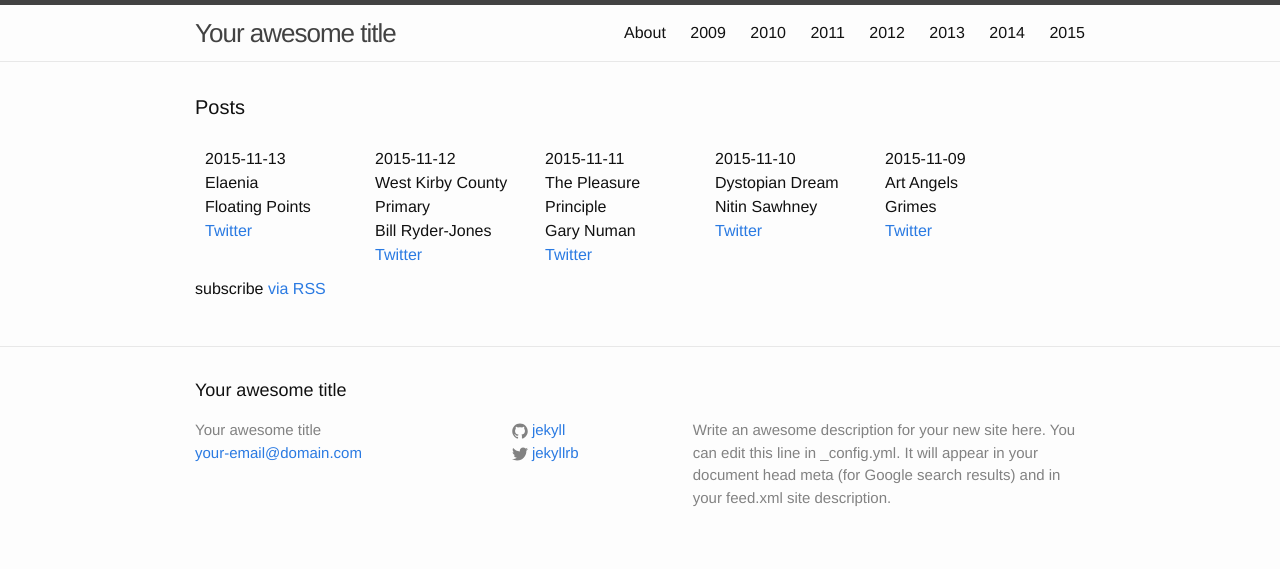
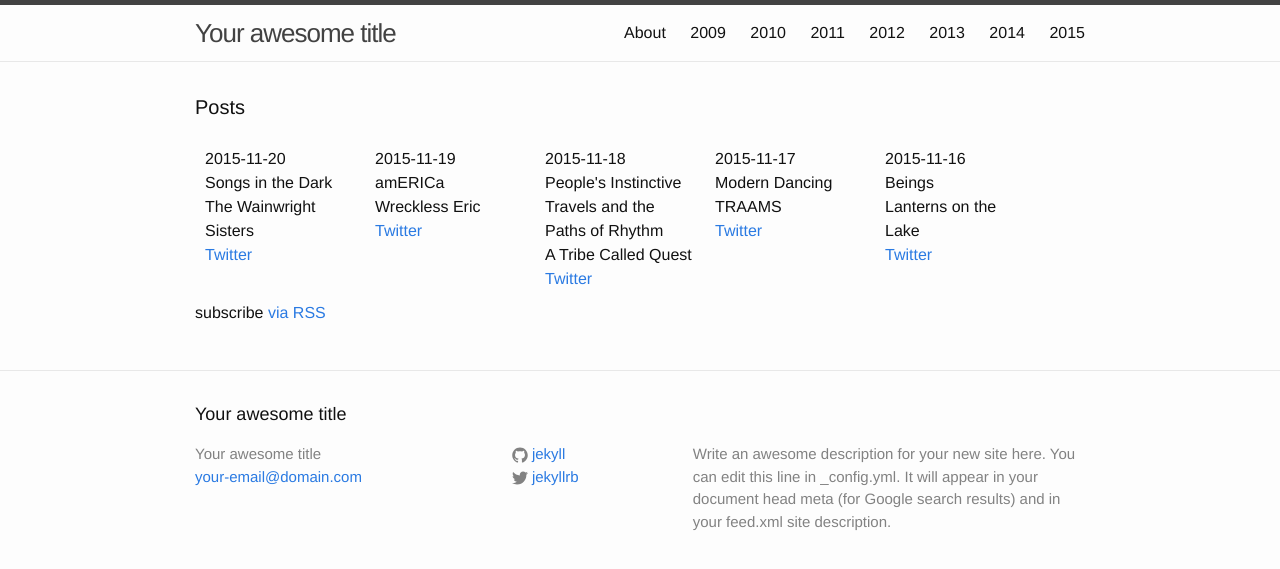
Before and after one commit to karaken12/bbc6musicaotd, a Jekyll site: the page built from site/index.html, in a window 1280 px wide. Shown: the top 569 px of the page. Built offline with Jekyll 4.4.1, drawn with Linux system fonts in a browser that asks for light colours.

Commit message:
Albums for week beginning 2015-11-16.

```diff
--- a/site/_data/year/2015.yml
+++ b/site/_data/year/2015.yml
@@ -1101,3 +1101,28 @@
   title: Elaenia
   twitter: https://twitter.com/BBC6Music/status/665184803516497921
   spotify-id: 0SDLAAGQmK8DWxkX0s9OGE
+- date: 2015-11-16
+  artist: Lanterns on the Lake
+  title: Beings
+  twitter: https://twitter.com/BBC6Music/status/666178960477302784
+  spotify-id: 6JhCpvp4pPFnifRPV1VFj5
+- date: 2015-11-17
+  artist: TRAAMS
+  title: Modern Dancing
+  twitter: https://twitter.com/BBC6Music/status/666540424190935040
+  spotify-id: 2lWw6NPvikb9YiJ1qVJeZ7
+- date: 2015-11-18
+  artist: A Tribe Called Quest
+  title: People's Instinctive Travels and the Paths of Rhythm
+  twitter: https://twitter.com/BBC6Music/status/666996912474689536
+  spotify-id: 3kV0i1qqudjf0PGawJ4jck
+- date: 2015-11-19
+  artist: Wreckless Eric
+  title: amERICa
+  twitter: https://twitter.com/BBC6Music/status/667264280123809792
+  spotify-id: 3H2RAoGbjYKI9ycXhqyaOu
+- date: 2015-11-20
+  artist: The Wainwright Sisters
+  title: Songs in the Dark
+  twitter: https://twitter.com/BBC6Music/status/667626813208793088
+  spotify-id: 2tdtbYMyqrv8UMjx1didE2
```
